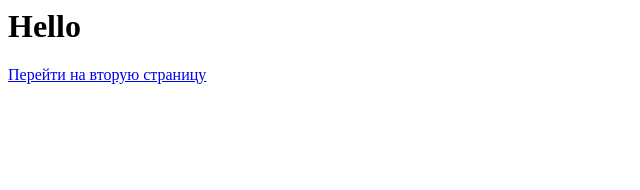
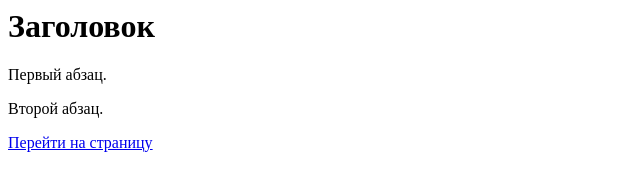
Before and after one commit to Artem4ik111/grodles, a plain HTML site: page index.html in a window 1280 px wide. Shown: the whole page, without its empty margins (0-640 px from the left). Drawn offline with Linux system fonts and the light colour scheme.

Commit message:
Update index.html

```diff
--- a/index.html
+++ b/index.html
@@ -1,9 +1,14 @@
-<head>
-<body>
-<h1>Hello</h1>
+<html>
+ <head>
   <link rel="stylesheet" href="style.css">
   <meta http-equiv="Content-Type" content="text/html; charset=utf-8">
   <title>Пример веб-страницы</title>
-  <a href="page2.html">Перейти на вторую страницу</a>
-</body>
  </head>
+ <body>
+  <h1>Заголовок</h1>
+  <!-- Комментарий -->
+  <p>Первый абзац.</p>
+  <p>Второй абзац.</p>
+  <a href="page2.html">Перейти на страницу</a>
+   </body>
+</html>
```
